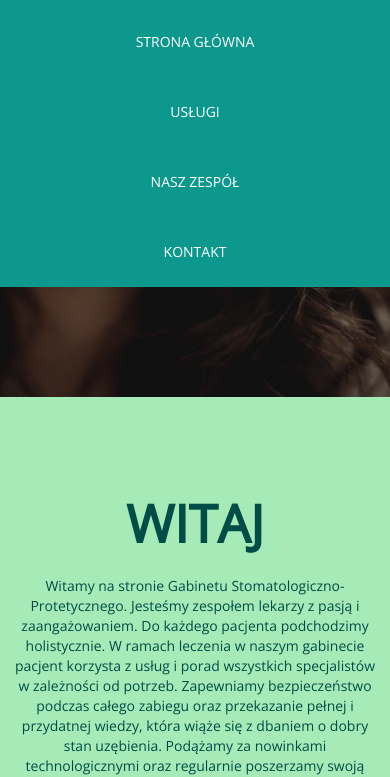
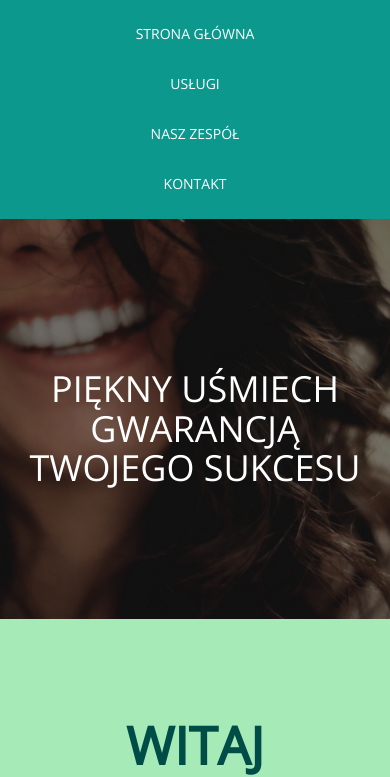
Before and after one commit to Paszak/gabinet, a plain HTML site: page index.html in a window 390 px wide. Shown: the part 83-860 px from the top of the page. Drawn offline with nearby package versions, Linux system fonts and the light colour scheme.

Commit message:
do navbar

```diff
--- a/index.html
+++ b/index.html
@@ -27,7 +27,7 @@
 
     <section class="hero">
         <div class="slogan">
-            <h1><span style="font-weight: 100;">Piękny uśmiech</span><br>to gwarancja<br> twojego sukcesu</h1>
+            <h1><span style="font-weight: 100;">Piękny uśmiech</span><br>gwarancją<br> twojego sukcesu</h1>
         </div>
     </section>
 
--- a/style1.scss
+++ b/style1.scss
@@ -100,7 +100,7 @@ header {
 			float: right;
 			> li {
 				display: inline-block;
-				margin-left: 30px;
+				margin-left: 50px;
 				> a {
 					display: block;
 					line-height: 50px;
@@ -437,6 +437,7 @@ footer {
 	}
 
 	header {
+		position: static;
 		> nav {
 			ul {
 				display: block;
@@ -445,7 +446,7 @@ footer {
 				padding: 0;
 				> li {
 					display: block;
-					margin-top: 20px;
+					margin-top: 0px;
 					margin-left: 0
 				}
 			}
@@ -462,6 +463,7 @@ footer {
 
 	.hero {
 		position: relative;
+		margin-top: 0;
 		.slogan {
 			position: absolute;
 			background-color: rgba(0, 0, 0, 0.5);
```
Also changed, not shown: style1.css.
